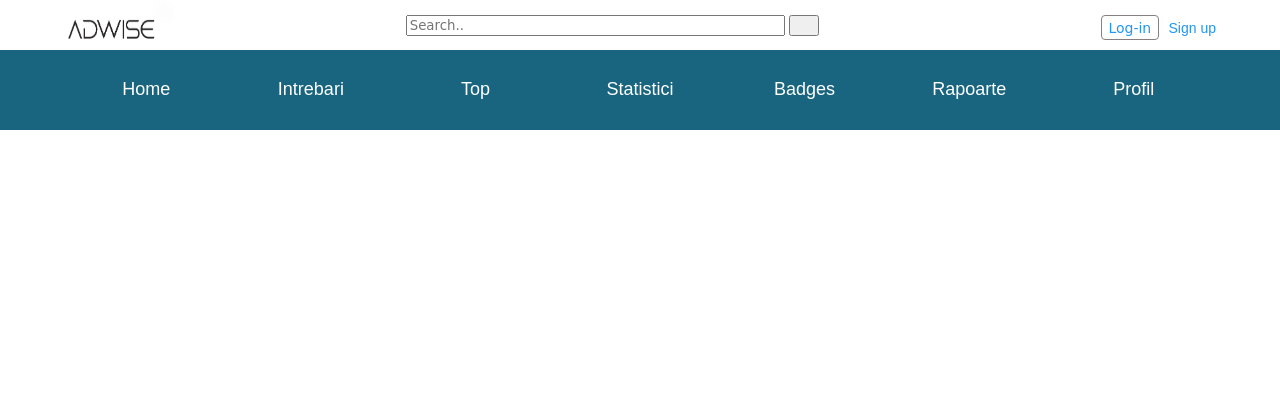
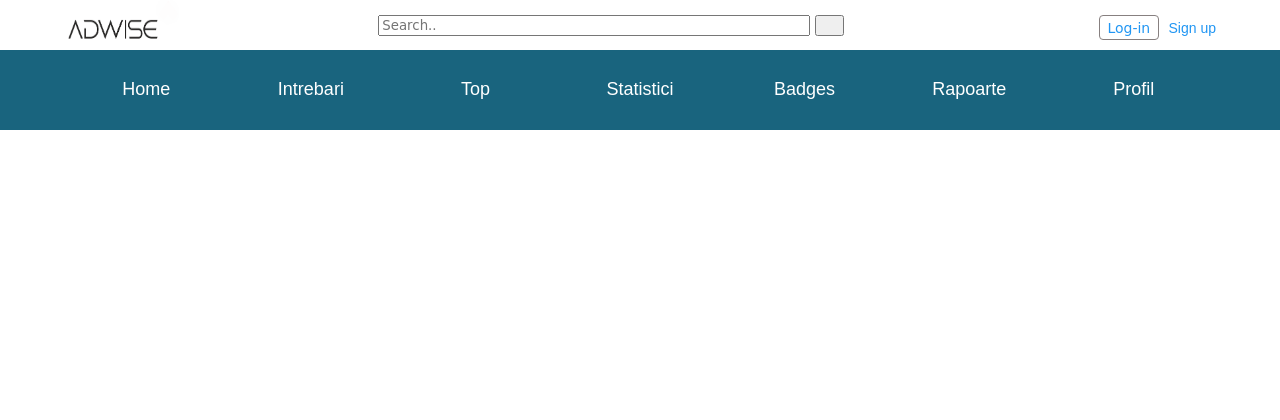
Before and after one commit to laurentiudascalu/TW-UAIC, a PHP site: page /pages/home.html in a window 1280 px wide. Shown: the top 420 px of the page. Run offline with PHP 8.4, Linux system fonts and the light colour scheme; some web fonts are replaced.

Commit message:
Add files via upload

```diff
--- a/public/css/style.css
+++ b/public/css/style.css
@@ -66,17 +66,15 @@ header img{
 	height: 100%;
 	width: 100%;
 }
-.logo{
-	height: 50px;
+.logo {
+    height: 50px;
     width: 10%;
-    margin-right: 5%;
     padding-bottom: 6px;
     text-align: center;
 }
-.login{
-	height: 50px;
+.login {
+    height: 50px;
     width: 15%;
-    margin-left: 5%;
     text-align: right;
     padding-top: 15px;
 }
@@ -100,7 +98,7 @@ header img{
 }
 .cauta{
 	height: 50px;
-    width: calc(100% - 32%);
+    width: 75%;
     text-align: center;
     padding-top: 15px;
 }
```
